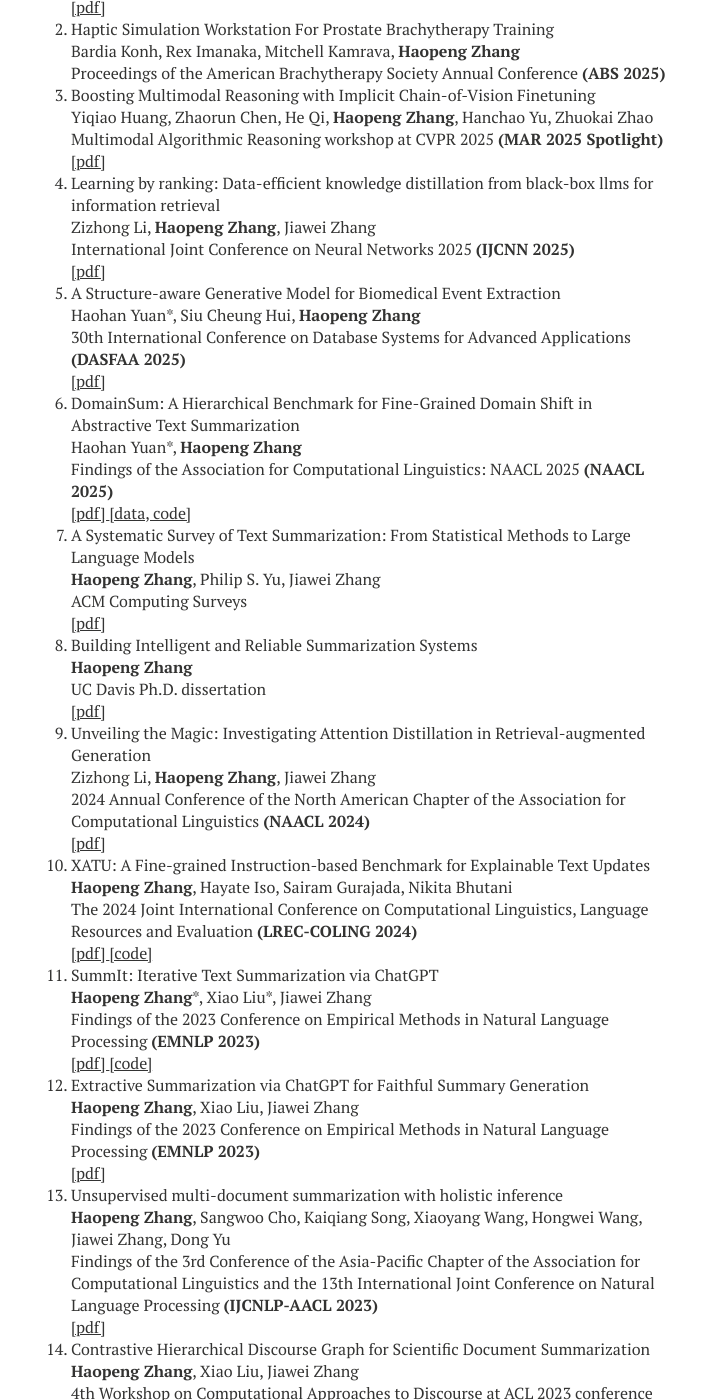
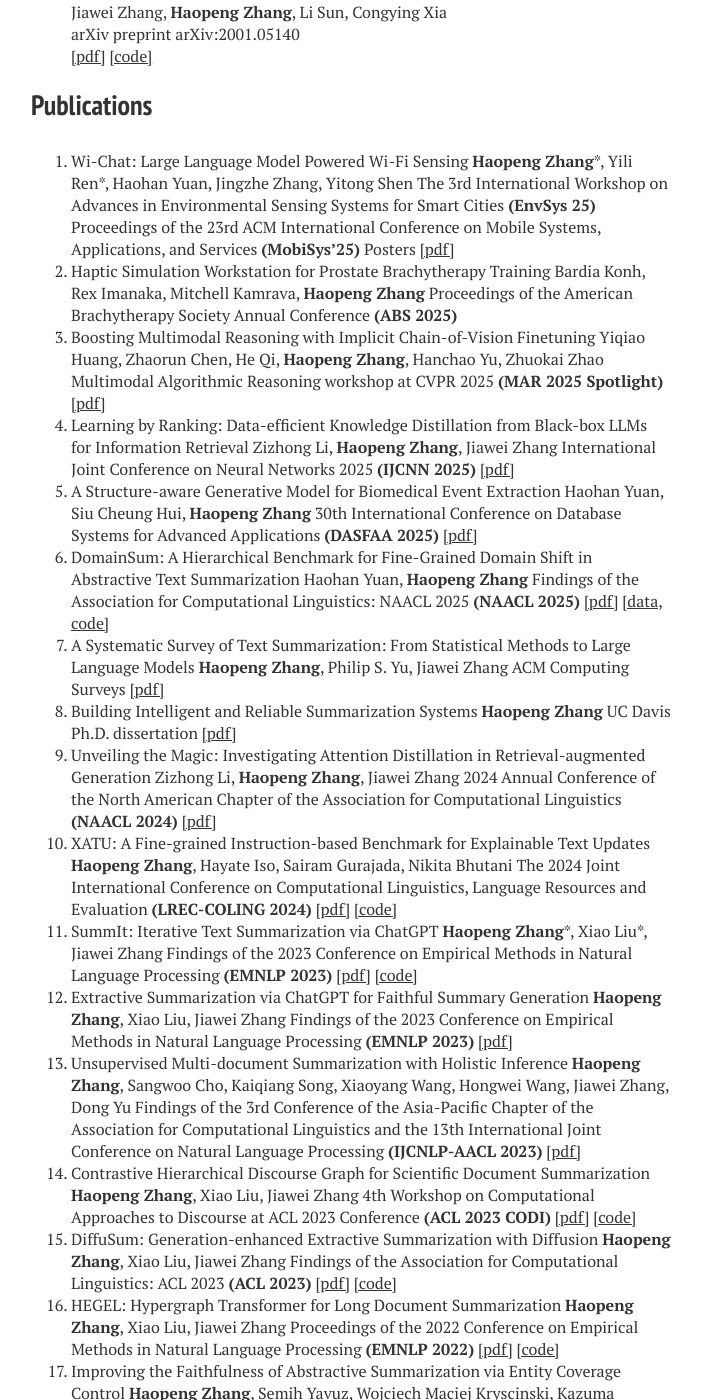
Before and after one commit to hpzhang94/hpzhang94.github.io, a Jekyll site: the page built from research.md, in a window 1280 px wide and 1400 px high, scrolled down 987 px. Shown: the whole window, without its empty margins (289-991 px from the left). Built offline with Jekyll 4.4.1, drawn with Linux system fonts in a browser that asks for light colours; nearby versions of some CDN libraries; some web fonts are replaced; part of the change alters nothing that is shown; some of the changed text lies outside the part shown.

Commit message:
update 060225

```diff
--- a/research.md
+++ b/research.md
@@ -2,157 +2,193 @@
 layout: page
 title: Publications
 ---
-\* my students
+\* Equal Contributions
+
 
 ## Preprints
 <ol>
 
-
-<li> MermaidFlow: Redefining Agentic Workflow Generation via Safety-Constrained Evolutionary
-Programming
-<br> Chengqi Zheng, Jianda Chen, Yueming Lyu, Wen Zheng Terence Ng, <b>Haopeng Zhang</b>, Yew-Soon Ong, Ivor Tsang, Haiyan Yin
+<li>MermaidFlow: Redefining Agentic Workflow Generation via Safety-Constrained Evolutionary Programming
+<br>Chengqi Zheng, Jianda Chen, Yueming Lyu, Wen Zheng Terence Ng, <b>Haopeng Zhang</b>, Yew-Soon Ong, Ivor Tsang, Haiyan Yin
 <br>arXiv preprint arXiv:2505.22967
-<br><a href = "https://arxiv.org/abs/2505.22967" target="_blank"> [pdf] </a><a href = "https://github.com/chengqiArchy/MermaidFlow"> [code] </a>
+<br><a href="https://arxiv.org/abs/2505.22967" target="_blank">[pdf]</a> <a href="https://github.com/chengqiArchy/MermaidFlow">[code]</a>
 </li>
 
-<li> StrucSum: Graph-Structured Reasoning for Long Document Extractive Summarization with LLMs
+<li>StrucSum: Graph-Structured Reasoning for Long Document Extractive Summarization with LLMs
 <br>Haohan Yuan, <b>Haopeng Zhang</b>
 <br>arXiv preprint arXiv:2505.22950
-<br><a href = "https://arxiv.org/abs/2505.22950" target="_blank"> [pdf] </a><a href = "https://github.com/HaohanYuan01/StrucSum"> [code] </a>
+<br><a href="https://arxiv.org/abs/2505.22950" target="_blank">[pdf]</a> <a href="https://github.com/HaohanYuan01/StrucSum">[code]</a>
 </li>
 
-<li> FormosanBench: Benchmarking Low-Resource Austronesian Languages in the Era of Large Language Models
-<br>Kaiying Lin, Hsiyu Chen, <b>Haopeng Zhang</b>
-<!-- <br>arXiv preprint arXiv:2001.05140
-<br><a href = "https://arxiv.org/abs/2001.05140" target="_blank"> [pdf] </a><a href = "https://github.com/jwzhanggy/Graph-Bert"> [code] </a> -->
+<li>Token-Level Precise Attack on RAG: Searching for the Best Alternatives to Mislead Generation
+<br>Zizhong Li, <b>Haopeng Zhang</b>, Jiawei Zhang
+<br><i>coming soon</i>
 </li>
 
-<li> Multimodal Summarization of Text, Images, and Video: A Unified Survey
-<br><b>Haopeng Zhang</b>
-<!-- <br>arXiv preprint arXiv:2505.22950
-<br><a href = "https://arxiv.org/abs/2505.22950" target="_blank"> [pdf] </a><a href = "https://github.com/HaohanYuan01/StrucSum"> [code] </a> -->
+<li>FormosanBench: Benchmarking Low-Resource Austronesian Languages in the Era of Large Language Models
+<br>Kaiying Lin, Hsiyu Chen, <b>Haopeng Zhang</b>
+<br><i>coming soon</i>
 </li>
 
-<li> Graph-Bert: Only Attention is Needed for Learning Graph Representations
+<li>Multimodal Summarization of Text, Images, and Video: A Unified Survey
+<br><b>Haopeng Zhang</b>
+<br><i>coming soon</i>
+</li>
+
+<li>The Negative Concord Mystery
+<br>William O’Grady, <b>Haopeng Zhang</b>, Miseon Lee
+<br><i>coming soon</i>
+</li>
+
+<li>A Revisit of Fake News Dataset with Augmented Fact-checking by ChatGPT
+<br>Zizhong Li, <b>Haopeng Zhang</b>, Jiawei Zhang
+<br>arXiv preprint arXiv:2312.11870
+<br><a href="https://arxiv.org/abs/2312.11870" target="_blank">[pdf]</a>
+</li>
+
+<li>Graph-Bert: Only Attention is Needed for Learning Graph Representations
 <br>Jiawei Zhang, <b>Haopeng Zhang</b>, Li Sun, Congying Xia
 <br>arXiv preprint arXiv:2001.05140
-<br><a href = "https://arxiv.org/abs/2001.05140" target="_blank"> [pdf] </a><a href = "https://github.com/jwzhanggy/Graph-Bert"> [code] </a>
+<br><a href="https://arxiv.org/abs/2001.05140" target="_blank">[pdf]</a> <a href="https://github.com/jwzhanggy/Graph-Bert">[code]</a>
 </li>
-<!-- <li> Extractive Summarization via ChatGPT for Faithful Summary Generation
-<br><b>Haopeng Zhang</b>, Xiao Liu, Jiawei Zhang
-<br>arXiv preprint arXiv:2304.04193
-<br><a href = "https://arxiv.org/abs/2304.04193" target="_blank"> [pdf] </a>
-</li> -->
+
 </ol>
 
 
 ## Publications
 <ol>
 
-
-<li> Wi-Chat: Large Language Model Powered Wi-Fi Sensing
-<br><b>Haopeng Zhang</b>*, Yili Ren*, Haohan Yuan, Jingzhe Zhang, Yitong Shen
-<br>The 3rd International Workshop on Advances in Environmental Sensing Systems for Smart
-Cities <b>(EnvSys 25)</b>
-<br> Proceedings of the 23rd ACM International Conference on Mobile Systems,
-Applications, and Services <b>(MobiSys’25)</b> Posters
-<br><a href = "https://arxiv.org/abs/2502.12421" target="_blank"> [pdf] </a>
+<li>
+Wi-Chat: Large Language Model Powered Wi-Fi Sensing
+<b>Haopeng Zhang</b>*, Yili Ren*, Haohan Yuan, Jingzhe Zhang, Yitong Shen
+The 3rd International Workshop on Advances in Environmental Sensing Systems for Smart Cities <b>(EnvSys 25)</b>
+Proceedings of the 23rd ACM International Conference on Mobile Systems, Applications, and Services <b>(MobiSys’25)</b> Posters
+<a href="https://arxiv.org/abs/2502.12421" target="_blank">[pdf]</a>
 </li>
 
-
-<li> Haptic Simulation Workstation For Prostate Brachytherapy Training
-<br>Bardia Konh, Rex Imanaka, Mitchell Kamrava, <b>Haopeng Zhang</b>
-<br>Proceedings of the American Brachytherapy Society Annual
-Conference <b>(ABS 2025)</b>
-<!-- <br><a href = "https://arxiv.org/abs/2406.12169" target="_blank"> [pdf] </a> -->
+<li>
+Haptic Simulation Workstation for Prostate Brachytherapy Training
+Bardia Konh, Rex Imanaka, Mitchell Kamrava, <b>Haopeng Zhang</b>
+Proceedings of the American Brachytherapy Society Annual Conference <b>(ABS 2025)</b>
+<!-- <a href="https://arxiv.org/abs/2406.12169" target="_blank">[pdf]</a> -->
 </li>
 
-<li> Boosting Multimodal Reasoning with Implicit Chain-of-Vision Finetuning
-<br>Yiqiao Huang, Zhaorun Chen, He Qi, <b>Haopeng Zhang</b>, Hanchao Yu, Zhuokai Zhao
-<br>Multimodal Algorithmic Reasoning workshop at CVPR 2025 <b>(MAR 2025 Spotlight)</b>
-<br><a href = "https://drive.google.com/file/d/10rZay5F5rmeMAqmSiELADv2ChUJPkW_K/view" target="_blank"> [pdf] </a>
+<li>
+Boosting Multimodal Reasoning with Implicit Chain-of-Vision Finetuning
+Yiqiao Huang, Zhaorun Chen, He Qi, <b>Haopeng Zhang</b>, Hanchao Yu, Zhuokai Zhao
+Multimodal Algorithmic Reasoning workshop at CVPR 2025 <b>(MAR 2025 Spotlight)</b>
+<a href="https://drive.google.com/file/d/10rZay5F5rmeMAqmSiELADv2ChUJPkW_K/view" target="_blank">[pdf]</a>
 </li>
 
-<li> Learning by ranking: Data-efficient knowledge distillation from
-black-box llms for information retrieval
-<br>Zizhong Li, <b>Haopeng Zhang</b>, Jiawei Zhang
-<br>International Joint Conference on Neural Networks 2025 <b>(IJCNN 2025)</b>
-<br><a href = "https://arxiv.org/abs/2406.12169" target="_blank"> [pdf] </a>
+<li>
+Learning by Ranking: Data-efficient Knowledge Distillation from Black-box LLMs for Information Retrieval
+Zizhong Li, <b>Haopeng Zhang</b>, Jiawei Zhang
+International Joint Conference on Neural Networks 2025 <b>(IJCNN 2025)</b>
+<a href="https://arxiv.org/abs/2406.12169" target="_blank">[pdf]</a>
 </li>
 
-<li> A Structure-aware Generative Model for Biomedical Event Extraction
-<br> Haohan Yuan*, Siu Cheung Hui, <b>Haopeng Zhang</b>
-<br> 30th International Conference on Database Systems for Advanced Applications <b>(DASFAA 2025)</b>
-<br><a href = "https://www.arxiv.org/abs/2408.06583" target="_blank"> [pdf] </a>
+<li>
+A Structure-aware Generative Model for Biomedical Event Extraction
+Haohan Yuan, Siu Cheung Hui, <b>Haopeng Zhang</b>
+30th International Conference on Database Systems for Advanced Applications <b>(DASFAA 2025)</b>
+<a href="https://www.arxiv.org/abs/2408.06583" target="_blank">[pdf]</a>
 </li>
 
-<li> DomainSum: A Hierarchical Benchmark for Fine-Grained Domain Shift in Abstractive Text Summarization
-<br> Haohan Yuan*, <b>Haopeng Zhang</b>
-<br> Findings of the Association for Computational Linguistics: NAACL 2025 <b>(NAACL 2025)</b>
-<br><a href = "https://arxiv.org/abs/2410.15687" target="_blank"> [pdf] </a> <a href = "https://github.com/hpzhang94/DomainSum"> [data, code] </a>
+<li>
+DomainSum: A Hierarchical Benchmark for Fine-Grained Domain Shift in Abstractive Text Summarization
+Haohan Yuan, <b>Haopeng Zhang</b>
+Findings of the Association for Computational Linguistics: NAACL 2025 <b>(NAACL 2025)</b>
+<a href="https://arxiv.org/abs/2410.15687" target="_blank">[pdf]</a>
+<a href="https://github.com/hpzhang94/DomainSum">[data, code]</a>
 </li>
 
-<li> A Systematic Survey of Text Summarization: From Statistical Methods to Large Language Models
-<br><b>Haopeng Zhang</b>, Philip S. Yu, Jiawei Zhang
-<br>ACM Computing Surveys
-<br><a href = "https://arxiv.org/abs/2406.11289" target="_blank"> [pdf] </a>
+<li>
+A Systematic Survey of Text Summarization: From Statistical Methods to Large Language Models
+<b>Haopeng Zhang</b>, Philip S. Yu, Jiawei Zhang
+ACM Computing Surveys
+<a href="https://arxiv.org/abs/2406.11289" target="_blank">[pdf]</a>
 </li>
 
-<li> Building Intelligent and Reliable Summarization Systems
-<br><b>Haopeng Zhang</b>
-<br>UC Davis Ph.D. dissertation
-<br><a href = "https://escholarship.org/uc/item/7zn0b66s" target="_blank"> [pdf] </a>
+<li>
+Building Intelligent and Reliable Summarization Systems
+<b>Haopeng Zhang</b>
+UC Davis Ph.D. dissertation
+<a href="https://escholarship.org/uc/item/7zn0b66s" target="_blank">[pdf]</a>
 </li>
 
-<li> Unveiling the Magic: Investigating Attention Distillation in Retrieval-augmented Generation
-<br>Zizhong Li, <b>Haopeng Zhang</b>, Jiawei Zhang
-<br>2024 Annual Conference of the North American Chapter of the Association for Computational Linguistics <b>(NAACL 2024)</b>
-<br><a href = "https://arxiv.org/abs/2402.11794" target="_blank"> [pdf] </a>
+<li>
+Unveiling the Magic: Investigating Attention Distillation in Retrieval-augmented Generation
+Zizhong Li, <b>Haopeng Zhang</b>, Jiawei Zhang
+2024 Annual Conference of the North American Chapter of the Association for Computational Linguistics <b>(NAACL 2024)</b>
+<a href="https://arxiv.org/abs/2402.11794" target="_blank">[pdf]</a>
 </li>
 
-<li> XATU: A Fine-grained Instruction-based Benchmark for Explainable Text Updates
-<br><b>Haopeng Zhang</b>, Hayate Iso, Sairam Gurajada, Nikita Bhutani
-<br>The 2024 Joint International Conference on Computational Linguistics, Language Resources and Evaluation <b>(LREC-COLING 2024)</b>
-<br><a href = "https://arxiv.org/abs/2309.11063" target="_blank"> [pdf] </a> <a href = "https://github.com/megagonlabs/xatu"> [code] </a>
+<li>
+XATU: A Fine-grained Instruction-based Benchmark for Explainable Text Updates
+<b>Haopeng Zhang</b>, Hayate Iso, Sairam Gurajada, Nikita Bhutani
+The 2024 Joint International Conference on Computational Linguistics, Language Resources and Evaluation <b>(LREC-COLING 2024)</b>
+<a href="https://arxiv.org/abs/2309.11063" target="_blank">[pdf]</a>
+<a href="https://github.com/megagonlabs/xatu">[code]</a>
 </li>
-<li> SummIt: Iterative Text Summarization via ChatGPT
-<br><b>Haopeng Zhang</b>*, Xiao Liu*, Jiawei Zhang
-<br>Findings of the 2023 Conference on Empirical Methods in Natural Language Processing <b>(EMNLP 2023) </b>
-<br><a href = "http://arxiv.org/abs/2305.14835" target="_blank"> [pdf] </a> <a href = "https://github.com/hpzhang94/summ_it"> [code] </a>
+
+<li>
+SummIt: Iterative Text Summarization via ChatGPT
+<b>Haopeng Zhang</b>*, Xiao Liu*, Jiawei Zhang
+Findings of the 2023 Conference on Empirical Methods in Natural Language Processing <b>(EMNLP 2023)</b>
+<a href="http://arxiv.org/abs/2305.14835" target="_blank">[pdf]</a>
+<a href="https://github.com/hpzhang94/summ_it">[code]</a>
 </li>
-<li> Extractive Summarization via ChatGPT for Faithful Summary Generation
-<br><b>Haopeng Zhang</b>, Xiao Liu, Jiawei Zhang
-<br>Findings of the 2023 Conference on Empirical Methods in Natural Language Processing <b>(EMNLP 2023) </b>
-<br><a href = "https://arxiv.org/abs/2304.04193" target="_blank"> [pdf] </a>
+
+<li>
+Extractive Summarization via ChatGPT for Faithful Summary Generation
+<b>Haopeng Zhang</b>, Xiao Liu, Jiawei Zhang
+Findings of the 2023 Conference on Empirical Methods in Natural Language Processing <b>(EMNLP 2023)</b>
+<a href="https://arxiv.org/abs/2304.04193" target="_blank">[pdf]</a>
 </li>
-<li> Unsupervised multi-document summarization with holistic inference
-<br><b>Haopeng Zhang</b>, Sangwoo Cho, Kaiqiang Song, Xiaoyang Wang, Hongwei Wang, Jiawei Zhang, Dong Yu
-<br>Findings of the 3rd Conference of the Asia-Pacific Chapter of the Association for Computational Linguistics and the 13th International Joint Conference on Natural Language Processing <b>(IJCNLP-AACL 2023)</b>
-<br><a href = "https://arxiv.org/abs/2309.04087" target="_blank"> [pdf] </a>
+
+<li>
+Unsupervised Multi-document Summarization with Holistic Inference
+<b>Haopeng Zhang</b>, Sangwoo Cho, Kaiqiang Song, Xiaoyang Wang, Hongwei Wang, Jiawei Zhang, Dong Yu
+Findings of the 3rd Conference of the Asia-Pacific Chapter of the Association for Computational Linguistics and the 13th International Joint Conference on Natural Language Processing <b>(IJCNLP-AACL 2023)</b>
+<a href="https://arxiv.org/abs/2309.04087" target="_blank">[pdf]</a>
 </li>
-<li> Contrastive Hierarchical Discourse Graph for Scientific Document Summarization
-<br><b>Haopeng Zhang</b>, Xiao Liu, Jiawei Zhang
-<br>4th Workshop on Computational Approaches to Discourse at ACL 2023 conference <b>(ACL 2023 CODI)</b>
-<br><a href = "https://arxiv.org/abs/2306.00177"> [pdf]</a> <a href = "https://github.com/hpzhang94/changes"> [code] </a>
+
+<li>
+Contrastive Hierarchical Discourse Graph for Scientific Document Summarization
+<b>Haopeng Zhang</b>, Xiao Liu, Jiawei Zhang
+4th Workshop on Computational Approaches to Discourse at ACL 2023 Conference <b>(ACL 2023 CODI)</b>
+<a href="https://arxiv.org/abs/2306.00177" target="_blank">[pdf]</a>
+<a href="https://github.com/hpzhang94/changes">[code]</a>
 </li>
-<li> Diffusum: Generation enhanced extractive summarization with diffusion
-<br><b>Haopeng Zhang</b>, Xiao Liu, Jiawei Zhang
-<br>Findings of the Association for Computational Linguistics:ACL 2023 <b>(ACL 2023)</b>
-<br><a href = "https://arxiv.org/abs/2305.01735"> [pdf]</a> <a href = "https://github.com/hpzhang94/DiffuSum"> [code] </a>
+
+<li>
+DiffuSum: Generation-enhanced Extractive Summarization with Diffusion
+<b>Haopeng Zhang</b>, Xiao Liu, Jiawei Zhang
+Findings of the Association for Computational Linguistics: ACL 2023 <b>(ACL 2023)</b>
+<a href="https://arxiv.org/abs/2305.01735" target="_blank">[pdf]</a>
+<a href="https://github.com/hpzhang94/DiffuSum">[code]</a>
 </li>
-<li> HEGEL: Hypergraph Transformer for Long Document Summarization
-<br><b>Haopeng Zhang</b>, Xiao Liu, Jiawei Zhang.
-<br>Proceedings of the 2022 Conference on Empirical Methods in Natural Language Processing <b>(EMNLP 2022)</b>
-<br><a href = "https://arxiv.org/abs/2210.04126"> [pdf] </a> <a href = "https://github.com/hpzhang94/hegel_sum"> [code] </a>
+
+<li>
+HEGEL: Hypergraph Transformer for Long Document Summarization
+<b>Haopeng Zhang</b>, Xiao Liu, Jiawei Zhang
+Proceedings of the 2022 Conference on Empirical Methods in Natural Language Processing <b>(EMNLP 2022)</b>
+<a href="https://arxiv.org/abs/2210.04126" target="_blank">[pdf]</a>
+<a href="https://github.com/hpzhang94/hegel_sum">[code]</a>
 </li>
-<li> Improving the Faithfulness of Abstractive Summarization via Entity Coverage Control
-<br><b>Haopeng Zhang</b>, Semih Yavuz, Wojciech Maciej Kryscinski, Kazuma Hashimoto, Yingbo Zhou.
-<br>Findings of the Association for Computational Linguistics: NAACL 2022 <b>(NAACL 2022)</b>
-<br><a href = "https://aclanthology.org/2022.findings-naacl.40/"> [pdf] </a>
+
+<li>
+Improving the Faithfulness of Abstractive Summarization via Entity Coverage Control
+<b>Haopeng Zhang</b>, Semih Yavuz, Wojciech Maciej Kryscinski, Kazuma Hashimoto, Yingbo Zhou
+Findings of the Association for Computational Linguistics: NAACL 2022 <b>(NAACL 2022)</b>
+<a href="https://aclanthology.org/2022.findings-naacl.40/" target="_blank">[pdf]</a>
 </li>
-<li> Text Graph Transformer for Document Classification
-<br><b>Haopeng Zhang</b>, Jiawei Zhang.
-<br>Proceedings of the 2020 Conference on Empirical Methods in Natural Language Processing <b>(EMNLP 2020)</b>
-<br><a href = "https://aclanthology.org/2020.emnlp-main.668/"> [pdf] </a>
-  </li>
+
+<li>
+Text Graph Transformer for Document Classification
+<b>Haopeng Zhang</b>, Jiawei Zhang
+Proceedings of the 2020 Conference on Empirical Methods in Natural Language Processing <b>(EMNLP 2020)</b>
+<a href="https://aclanthology.org/2020.emnlp-main.668/" target="_blank">[pdf]</a>
+</li>
+
 </ol>
```
Also changed, not shown: teaching.md (+2 -0 lines).
